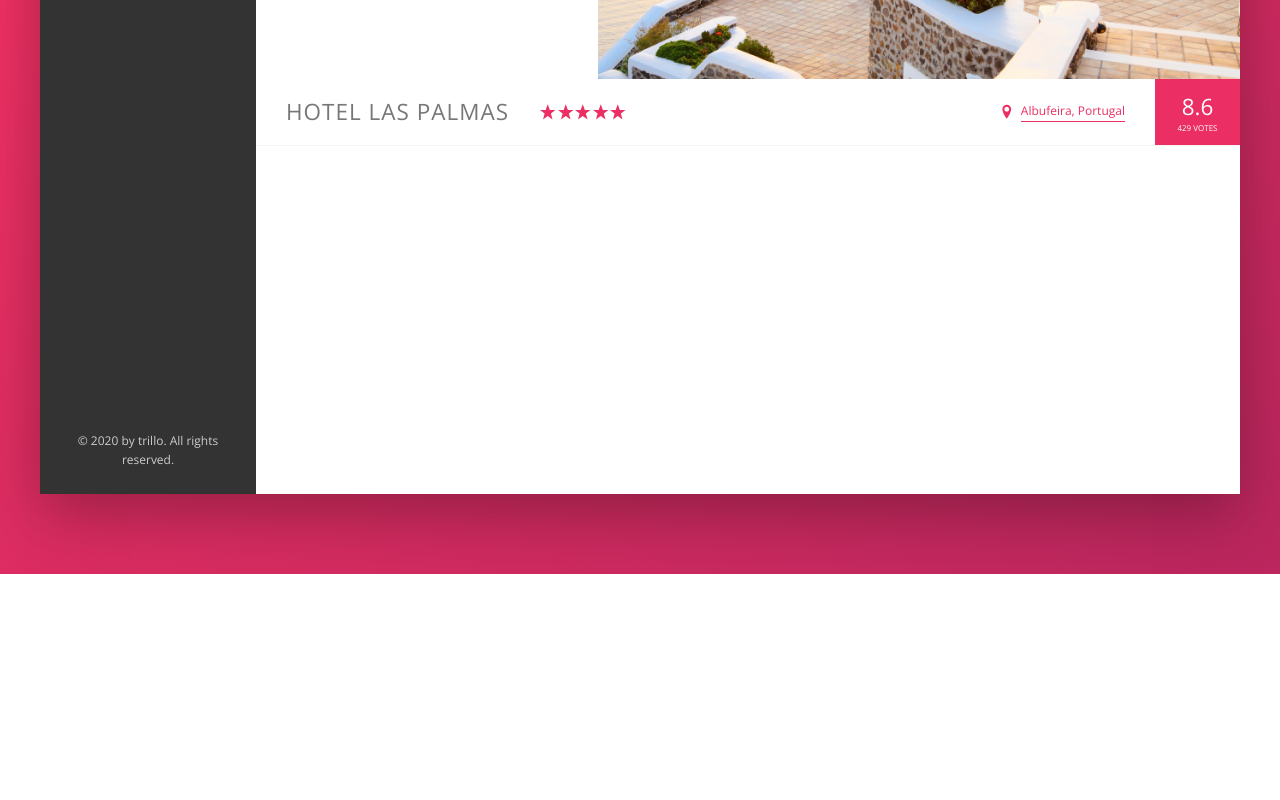
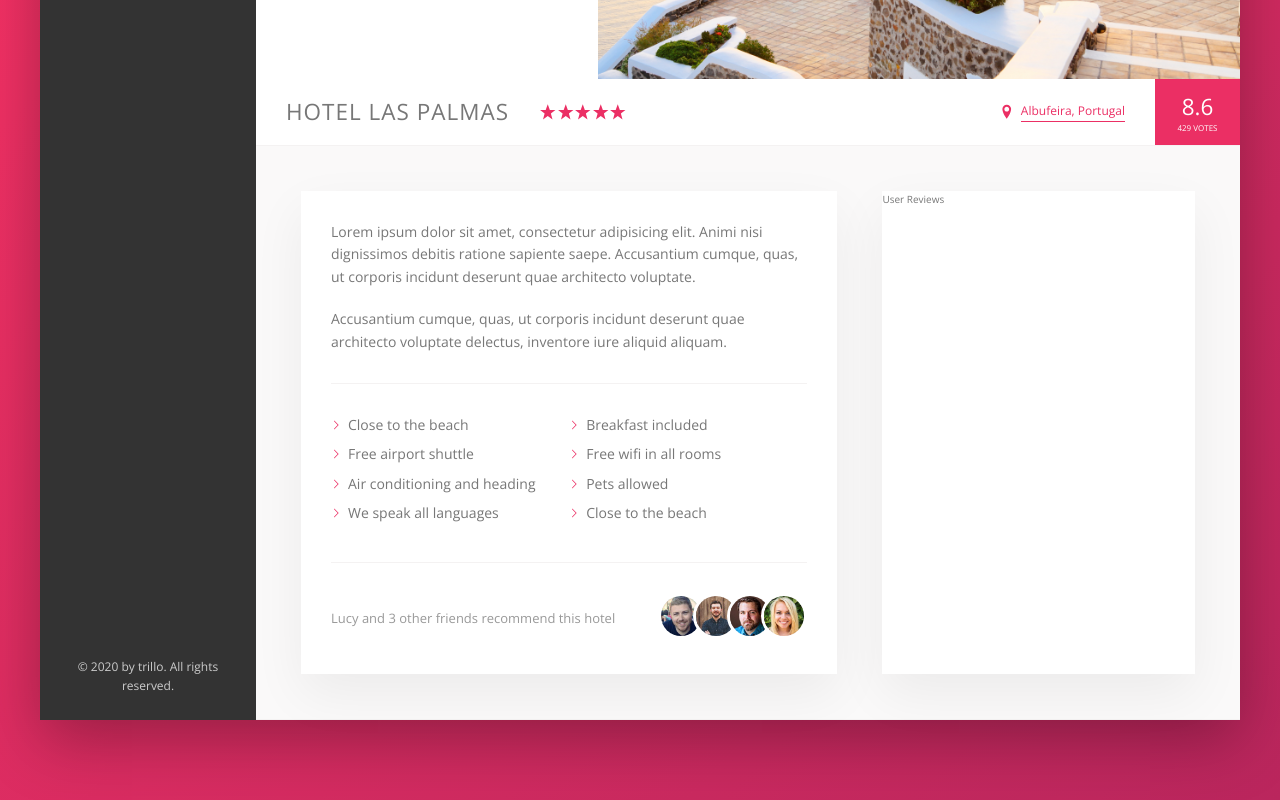
Before and after one commit to sankait36/trillo, a website: page index.html in a window 1280 px wide. Shown: the part 456-1256 px from the top of the page. Before the commit the page ends 1030 px from the top, so only its background shows below. Drawn offline with nearby package versions, Linux system fonts and the light colour scheme.

Commit message:
Adds description

```diff
--- a/index.html
+++ b/index.html
@@ -131,6 +131,43 @@
             <div class="overview__rating-count">429 votes</div>
           </div>
         </div>
+
+        <div class="detail">
+          <div class="description">
+            <p class="paragraph">
+              Lorem ipsum dolor sit amet, consectetur adipisicing elit. Animi nisi dignissimos debitis ratione sapiente saepe.
+              Accusantium cumque, quas, ut corporis incidunt deserunt quae architecto voluptate.
+            </p>
+            <p class="paragraph">
+              Accusantium cumque, quas, ut corporis incidunt deserunt quae architecto voluptate
+              delectus, inventore iure aliquid aliquam.
+            </p>
+            <ul class="list">
+              <li class="list__item">Close to the beach</li>
+              <li class="list__item">Breakfast included</li>
+              <li class="list__item">Free airport shuttle</li>
+              <li class="list__item">Free wifi in all rooms</li>
+              <li class="list__item">Air conditioning and heading</li>
+              <li class="list__item">Pets allowed</li>
+              <li class="list__item">We speak all languages</li>
+              <li class="list__item">Close to the beach</li>
+            </ul>
+            <div class="recommend">
+              <p class="recommend__count">
+                Lucy and 3 other friends recommend this hotel
+              </p>
+              <div class="recommend__friends">
+                <img src="img/user-3.jpg" alt="Friend 1" class="recommend__photo">
+                <img src="img/user-4.jpg" alt="Friend 2" class="recommend__photo">
+                <img src="img/user-5.jpg" alt="Friend 3" class="recommend__photo">
+                <img src="img/user-6.jpg" alt="Friend 4" class="recommend__photo">
+              </div>
+            </div>
+          </div>
+          <div class="user-reviews">
+            User Reviews
+          </div>
+        </div>
       </main>
     </div>
   </div>
--- a/sass/_base.scss
+++ b/sass/_base.scss
@@ -13,6 +13,8 @@
   --color-grey-dark-3: #999;
 
   --shadow-dark: 0 2rem 6rem rgba(0, 0, 0, .3);
+  --shadow-light: 0 2rem 5rem rgba(0, 0, 0, .06);
+  --line: 1px solid var(--color-grey-light-2);
 }
 
 * {
--- a/sass/_components.scss
+++ b/sass/_components.scss
@@ -200,7 +200,7 @@
 .overview {
   display: flex;
   align-items: center;
-  border-bottom: 1px solid var(--color-grey-light-2);
+  border-bottom: var(--line);
 
   &__heading {
     font-size: 2.25rem;
@@ -298,3 +298,75 @@
     box-shadow: none;
   }
 }
+
+/////////////////////////////////////////
+// PARAGRAPH
+.paragraph:not(:last-of-type) {
+  margin-bottom: 2rem;
+}
+
+/////////////////////////////////////////
+// LIST
+.list {
+  list-style: none;
+  margin: 3rem 0;
+  padding: 3rem 0;
+  border-top: var(--line);
+  border-bottom: var(--line);
+
+  display: flex;
+  flex-wrap: wrap;
+
+  &__item {
+    flex: 0 0 50%;
+    margin-bottom: .7rem;
+  }
+
+  &__item::before {
+    content: '';
+    display: inline-block;
+    height: 1rem;
+    width: 1rem;
+    margin-right: .7rem;
+
+    // Older browsers
+    // background-image: url('../img/SVG/chevron-thin-right.svg');
+    // background-size: cover;
+
+    // Newer browsers -> masks
+    background-color: var(--color-primary);
+    -webkit-mask-image: url('../img/SVG/chevron-thin-right.svg');
+    -webkit-mask-size: cover;
+    mask-image: url('../img/SVG/chevron-thin-right.svg');
+    mask-size: cover;
+  }
+}
+
+/////////////////////////////////////////
+// RECOMMEND
+.recommend {
+  font-size: 1.3rem;
+  color: var(--color-grey-dark-3);
+  display: flex;
+  align-items: center;
+
+  &__photo {
+    box-sizing: content-box;
+    height: 4rem;
+    width: 4rem;
+    border-radius: 50%;
+    border: 3px solid white;
+
+    &:not(:last-child) {
+      margin-right: -1.5rem;
+    }
+  }
+
+  &__count {
+    margin-right: auto;
+  }
+
+  &__friends {
+
+  }
+}
--- a/sass/_layout.scss
+++ b/sass/_layout.scss
@@ -11,7 +11,7 @@
   font-size: 1.4rem;
   height: 7rem;
   background-color: #FFF;
-  border-bottom: 1px solid var(--color-grey-light-2);
+  border-bottom: var(--line);
 
   display: flex;
   justify-content: space-between;
@@ -33,8 +33,27 @@
 .hotel-view {
   background-color: #FFF;
 
-  //TEST
-  height: 80rem;
-
   flex: 1; // Grow as much as it can
 }
+
+.detail {
+  display: flex;
+  padding: 4.5rem;
+  background-color: var(--color-grey-light-1);
+  border-bottom: var(--line);
+}
+
+.description {
+  font-size: 1.4rem;
+  background-color: white;
+  box-shadow: var(--shadow-light);
+  padding: 3rem;
+  flex: 0 0 60%;
+  margin-right: 4.5rem;
+}
+
+.user-reviews {
+  background-color: white;
+  box-shadow: var(--shadow-light);
+  flex: 1;
+}
```
Also changed, not shown: css/style.css.
